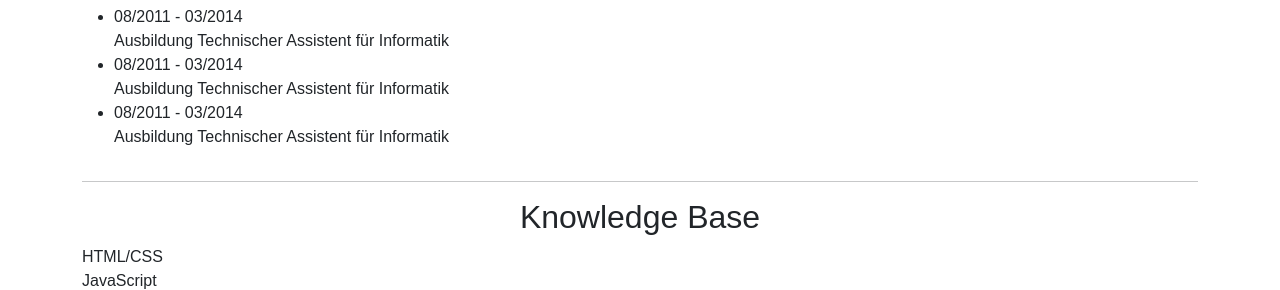
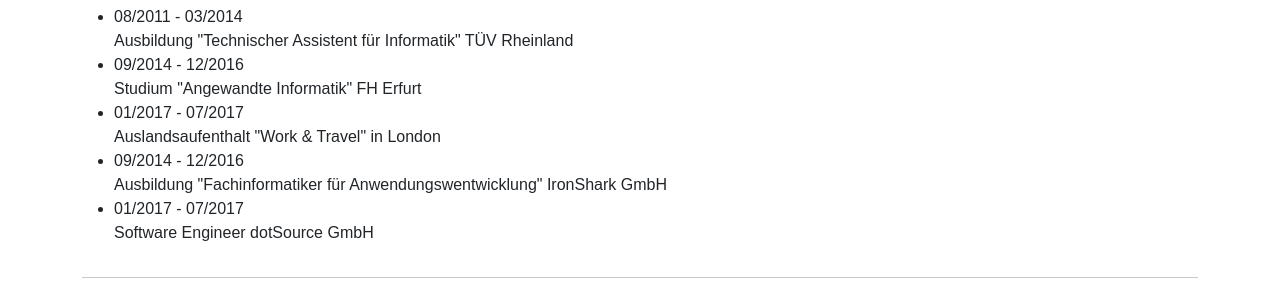
Before and after one commit to vriemer/code-camp-dotsource-02-2022, a plain HTML site: page index.html in a window 1280 px wide. Shown: the part 202-492 px from the top of the page. Drawn offline with nearby package versions, Linux system fonts and the light colour scheme.

Commit message:
Replace timeline placeholder items

```diff
--- a/index.html
+++ b/index.html
@@ -4,7 +4,10 @@
         <meta charset="utf-8">
         <meta name="viewport" content="width=device, initial-scale=1.0">
         <title>Portfolio</title>
-        <link href="https://cdn.jsdelivr.net/npm/bootstrap@5.1.3/dist/css/bootstrap.min.css" rel="stylesheet" integrity="sha384-1BmE4kWBq78iYhFldvKuhfTAU6auU8tT94WrHftjDbrCEXSU1oBoqyl2QvZ6jIW3" crossorigin="anonymous">
+        <link href="https://cdn.jsdelivr.net/npm/bootstrap@5.1.3/dist/css/bootstrap.min.css"
+              rel="stylesheet"
+              integrity="sha384-1BmE4kWBq78iYhFldvKuhfTAU6auU8tT94WrHftjDbrCEXSU1oBoqyl2QvZ6jIW3"
+              crossorigin="anonymous">
         <link rel="stylesheet" href="style.css">
         <link rel="stylesheet" href="https://maxcdn.bootstrapcdn.com/font-awesome/4.1.0/css/font-awesome.min.css">
     </head>
@@ -47,15 +50,23 @@
                         <ul class="timeline__list">
                             <li class="timeline__list-item">08/2011 - 03/2014</li>
                             <span class="timeline__list-item-text">
-                                Ausbildung Technischer Assistent für Informatik
+                                Ausbildung "Technischer Assistent für Informatik" TÜV Rheinland
                             </span>
-                            <li class="timeline__list-item">08/2011 - 03/2014</li>
+                            <li class="timeline__list-item">09/2014 - 12/2016</li>
                             <span class="timeline__list-item-text">
-                                Ausbildung Technischer Assistent für Informatik
+                                Studium "Angewandte Informatik" FH Erfurt
                             </span>
-                            <li class="timeline__list-item">08/2011 - 03/2014</li>
+                            <li class="timeline__list-item">01/2017 - 07/2017</li>
                             <span class="timeline__list-item-text">
-                                Ausbildung Technischer Assistent für Informatik
+                                Auslandsaufenthalt "Work & Travel" in London
+                            </span>
+                            <li class="timeline__list-item">09/2014 - 12/2016</li>
+                            <span class="timeline__list-item-text">
+                                Ausbildung "Fachinformatiker für Anwendungswentwicklung" IronShark GmbH
+                            </span>
+                            <li class="timeline__list-item">01/2017 - 07/2017</li>
+                            <span class="timeline__list-item-text">
+                                Software Engineer dotSource GmbH
                             </span>
                         </ul>
                     </div>
```
